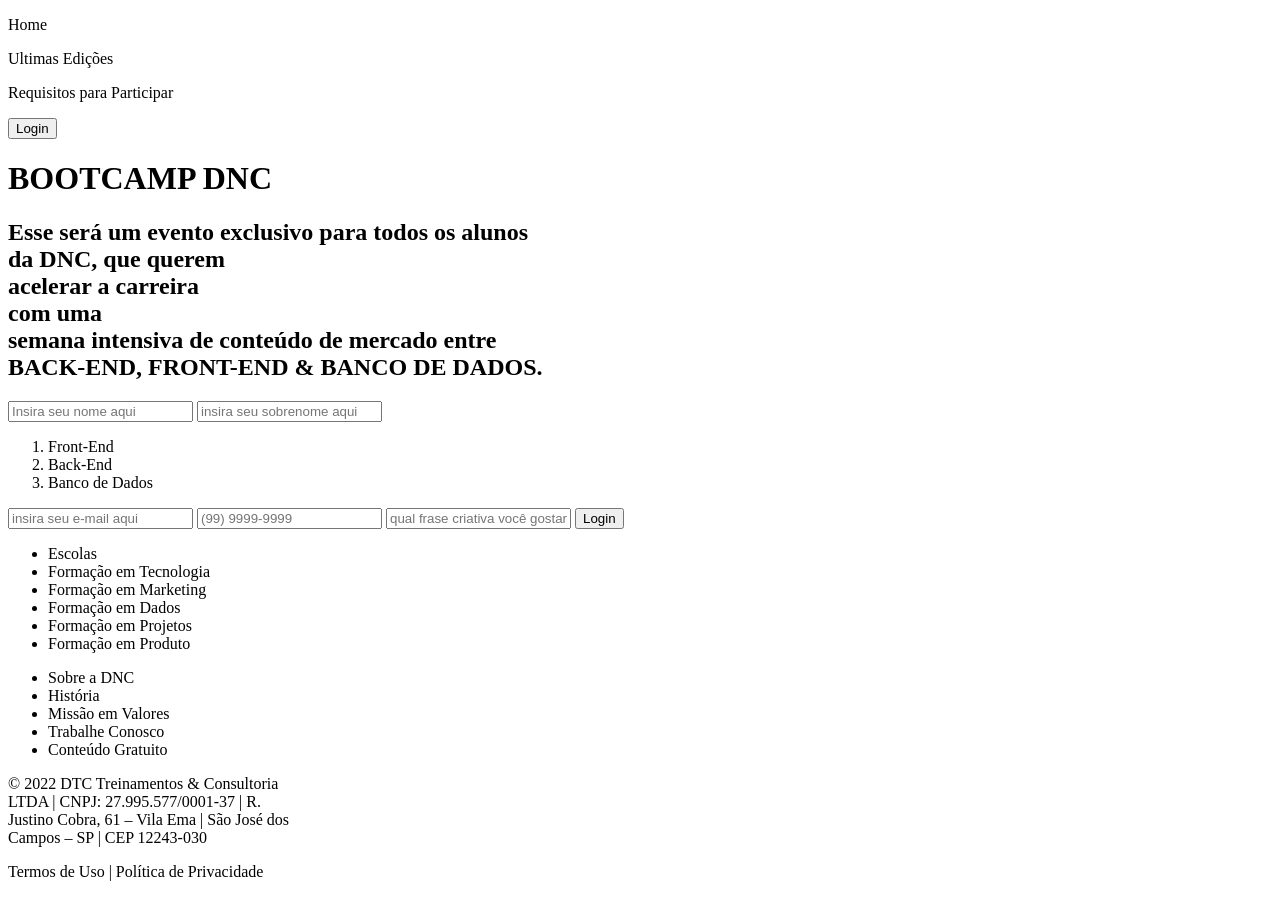
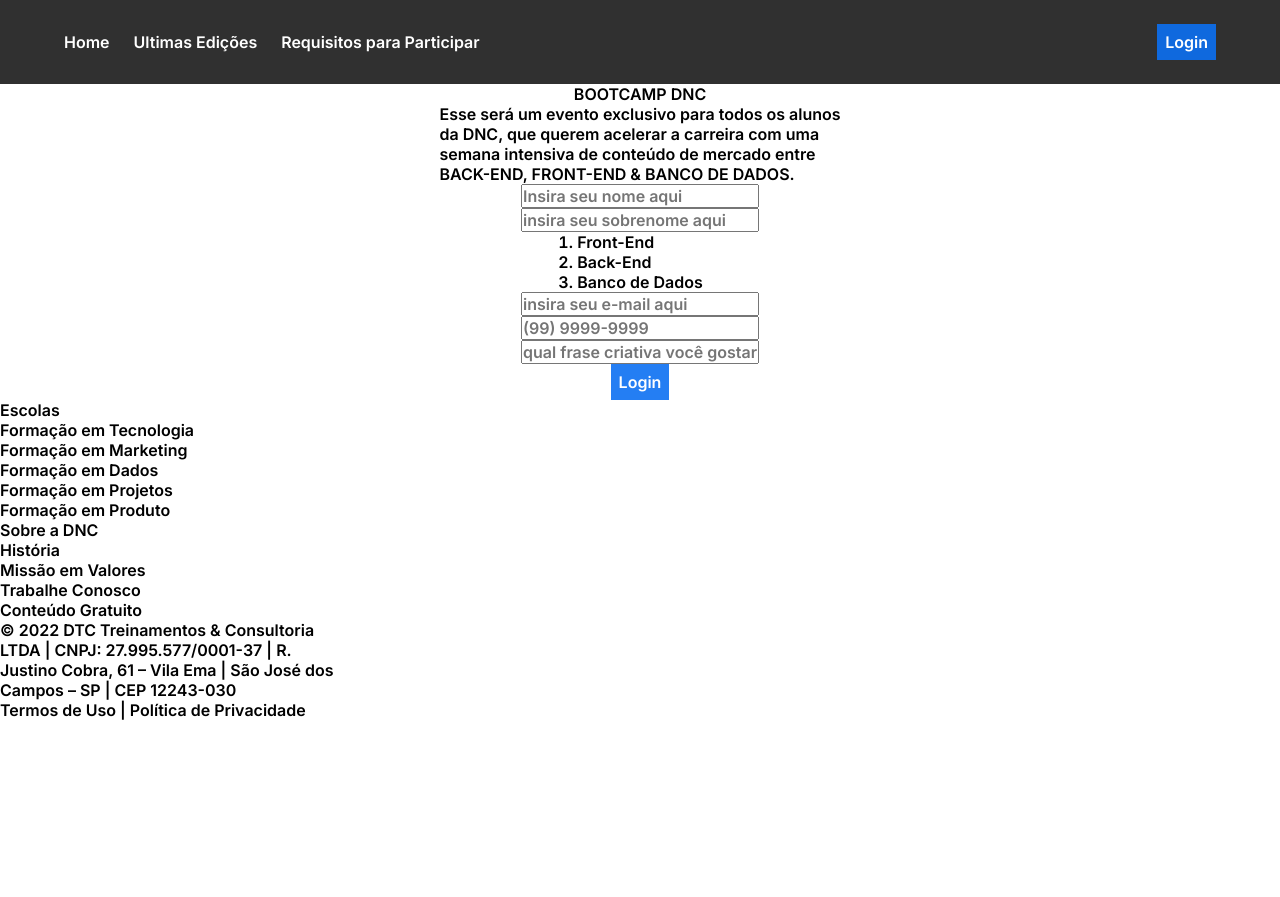
Before and after one commit to Edis-mar/bootcamp, a plain HTML site: page index.html in a window 1280 px wide. After the commit the page ends 800 px from the top, so only its background shows below. Drawn offline with Linux system fonts and the light colour scheme.

Commit message:
header terminado

```diff
--- a/index.html
+++ b/index.html
@@ -4,21 +4,27 @@
     <meta charset="UTF-8">
     <meta name="viewport" content="width=device-width, initial-scale=1.0">
     <title>Document</title>
+    <link rel="stylesheet" href="./style.css">
+    <link rel="preconnect" href="https://fonts.googleapis.com">
+    <link rel="preconnect" href="https://fonts.gstatic.com" crossorigin>
+    <link href="https://fonts.googleapis.com/css2?family=Inter:ital,opsz,wght@0,14..32,600;1,14..32,600&display=swap" rel="stylesheet">
 </head>
 <body>
     <header>
-        <p>Home</p>
-        <p>Ultimas Edições</p>
-        <p>Requisitos para Participar</p>
+        <div id="header-text">
+            <p>Home</p>
+            <p>Ultimas Edições</p>
+            <p>Requisitos para Participar</p>
+        </div>
         <button>Login</button>
     </header>
 
     <main>
         <h1 id="main-title">BOOTCAMP DNC</h1>
         <h2 id="main-subtitle ">Esse será um evento exclusivo para todos os alunos<br>
-            da DNC, que querem <div>acelerar a carreira</div> com uma<br>
+            da DNC, que querem <bold>acelerar a carreira</bold> com uma<br>
             semana intensiva de conteúdo de mercado entre<br>
-            <div>BACK-END, FRONT-END & BANCO DE DADOS.</div></h2>
+            <bold>BACK-END, FRONT-END & BANCO DE DADOS.</bold></h2>
         <label for=></label>
         <input type="text" placeholder="Insira seu nome aqui">
 
--- a/style.css
+++ b/style.css
@@ -7,11 +7,16 @@
     text-decoration: none;
     font-size: 16px;
     font-weight: 700;
-    font-style: normal;
+      font-family: "Inter", serif;
+      font-optical-sizing: auto;
+      font-weight: 600;
+      font-style: normal;
 }
 
 main{
     display: flex;
+    flex-direction: column;
+    align-items: center;
 }
 
 #main-title{
@@ -19,5 +24,28 @@
 }
 
 #main-subtitle{
+    display: flex;
+    align-items:baseline;
+}
 
+header{
+    background-color: #303030;
+    color: #FFFFFF;
+    display: flex;
+    justify-content: space-between;
+    padding:1.5rem 4rem 1.5rem 4rem;
 }
+
+#header-text{
+    display: flex;
+    justify-content: flex-start;
+    align-items: center;
+    gap: 1.5rem;
+    font-size: 1.5rem ;
+}
+button{
+    background-color: #0C70F2E5;
+    color: #FFFFFF;
+    padding: 0.5rem;
+    border: none;
+}
```
